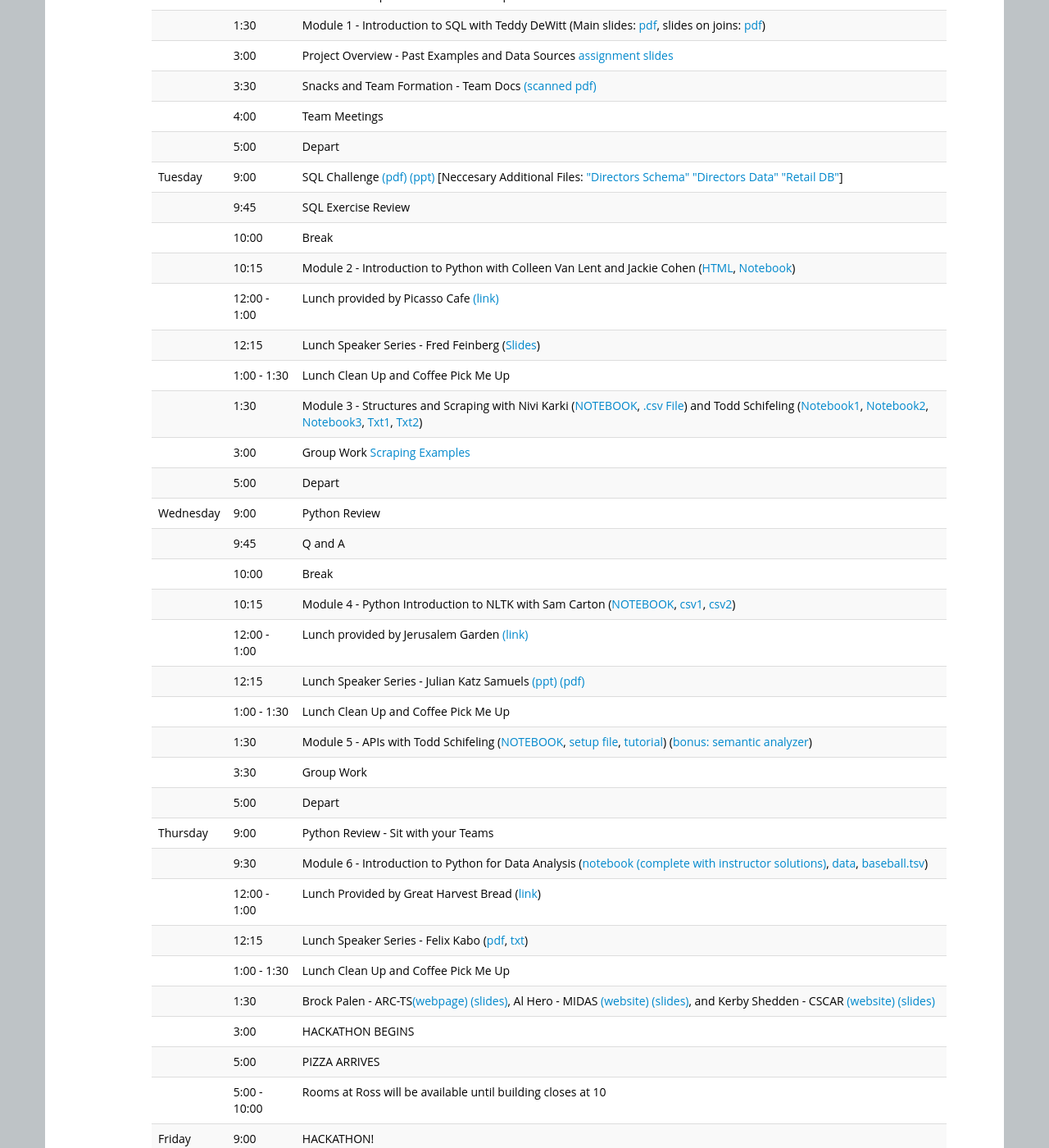
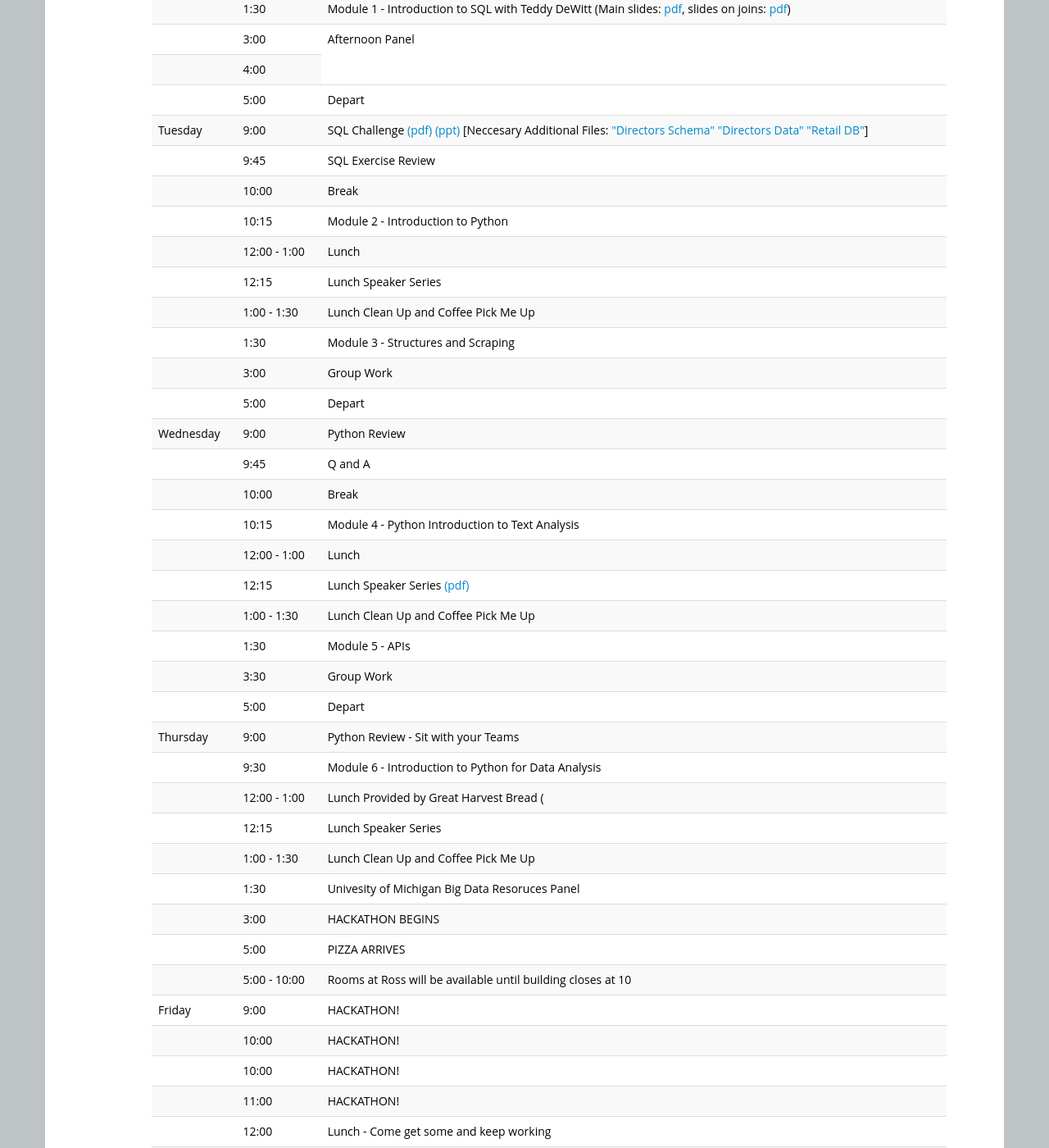
Before and after one commit to ICOSBigDataCamp/2018-summer-camp, a Jekyll site: the page built from index.html, in a window 1280 px wide and 1400 px high, scrolled down 1172 px. Shown: the whole window at 82% size. Built offline with Jekyll 4.4.1, drawn with Linux system fonts in a browser that asks for light colours; some of the changed text lies outside the part shown.

Commit message:
Update index.html

```diff
--- a/index.html
+++ b/index.html
@@ -10,9 +10,9 @@ startdate: 2018-05-14
 enddate: 2017-05-18
 registration: restricted
 coordinators: [ "Teddy DeWitt" ]
-instructor: ["Sam Carton", "Jackie Cohen", "Jerry Davis","Teddy DeWitt","Ronnie Lee","Jeff Lockhart","Todd Schifeling","Colleen Van Lent"]
-helpers: ["Abigail Azari","Ronnie Lee","Jeff Lockhart","Teddy DeWitt"]
-speakers: ["Pete Aceves", "Cassandra Chambers","Fred Feinberg", "Felix Kabo", "Julian Katz-Samuels"]
+instructor: ["Abigail Azari","Teddy DeWitt","Ronnie Lee","Jeff Lockhart"]
+helpers: ["Abigail Azari","Teddy DeWitt","Ronnie Lee","Jeff Lockhart"]
+speakers: []
 contact: teddydew@umich.edu
 ---
 <!--
@@ -129,59 +129,45 @@ Organizing committee: Jerry Davis, H. V. Jagadish, Cliff Lampe, and Brian Noble
   <!--<tr> <td></td>        <td>10:00</td>   <td><span style="background-color: #FFFF00">Hero's Journey-  Speaker TBD</span></td> </tr>-->
   <tr> <td></td>        <td>10:30</td>   <td>Break</td> </tr>
   <tr> <td></td>        <td>10:45</td>   <td> Module 0 - Setup and Command Line Introduction with Jeff Lockhart (BASH Command Sheet  <a href='slides/BASH_Cheat_Sheet.pdf'>pdf</a>) </td> </tr>
-  <tr> <td></td>        <td>12:00 - 1:00</td>   <td>Lunch provided by Pizza House <a href="http://www.pizzahouse.com/" target="_blank">(link)</a></td> </tr>
-  <tr> <td></td>        <td>12:15</td>   <td>Lunch Speaker Series - Big Data PhD Student Panel with Pete Aceves, Cassandra Chambers, Teddy DeWitt, Jeff Lockhart, and Ronnie Lee <a href="slides/Big Data Camp Panel_final.pdf" target="_blank">(slides)</a></td> </tr>
+  <tr> <td></td>        <td>12:00 - 1:00</td>   <td>Lunch</td> </tr>
+  <tr> <td></td>        <td>12:15</td>   <td>Lunch Speaker Series</td> </tr>
   <tr> <td></td>        <td>1:00 - 1:30</td>    <td>Lunch Clean Up and Coffee Pick Me Up</td> </tr>
 
   <!--<tr> <td></td>        <td>1:30</td>    <td>Group formation & How to learn in groups: l.essons from design teams, Brian Noble (<a href="slides/Monday-Noble.pptx">ppt</a>)</td> </tr> -->
   <tr> <td></td>        <td>1:30</td>   <td>Module 1 - Introduction to SQL with Teddy DeWitt
     (Main slides: <a href="slides/SQL Final_Student_2017.ppt" target="_blank">pdf</a>, slides on joins: <a href="slides/JOINS -  An Overview.pdf" target="_blank">pdf</a>)</td> </tr>
-  <tr> <td></td>       <td>3:00</td>    <td>Project Overview - Past Examples and Data Sources <a href="slides/icos_bigdata_assignment_2017.pdf" target="_blank">assignment slides</a></td> </tr>
-  <tr> <td></td>       <td>3:30</td>    <td>Snacks and Team Formation - Team Docs <a href="slides/Team Formation Documentation.pdf" target="_blank">(scanned pdf)</a></td> </tr>
-  <tr> <td></td>       <td>4:00</td>    <td>Team Meetings</td> </tr>
+  <tr> <td></td>       <td>3:00</td>    <td>Afternoon Panel</td> </tr>
+  <tr> <td></td>       <td>4:00</td>    td>Project Overview and Team Formation- Past Examples and Data Sources <a href="slides/icos_bigdata_assignment_2017.pdf" target="_blank">assignment slides</a></td> </tr>
   <tr> <td></td>       <td>5:00</td>    <td>Depart</td> </tr>
   <tr> <td>Tuesday</td><td>9:00</td>    <td>SQL Challenge <a href="slides/SQL Challenge.pdf" target="_blank">(pdf)</a> <a href="slides/SQL Challenge.ppt" target="_blank">(ppt)</a>
                                                [Neccesary Additional Files: <a href="slides/director_db_schema.txt" target="_blank">"Directors Schema"</a> <a href="slides/direct99_sqlite.csv" target="_blank">"Directors Data"</a> <a href ="slides/AT_Retail_DB.db" target="_blank">"Retail DB"</a>] </td> </tr>
   <tr> <td></td>       <td>9:45</td>    <td>SQL Exercise Review</td> </tr>
   <tr> <td></td>       <td>10:00</td>   <td>Break</td> </tr>
-  <tr> <td></td>       <td>10:15</td>   <td>Module 2 - Introduction to Python with Colleen Van Lent and Jackie Cohen
-     (<a href="slides/ICOS+Python+lecture2017.html" target="_blank">HTML</a>,
-    <a href="slides/ICOS+Python+lecture2017.ipynb" target="_blank">Notebook</a>) </td> </tr>
-  <tr> <td></td>       <td>12:00 - 1:00 </td>   <td>Lunch provided by Picasso Cafe <a href="http://picassodeli.com/" target="_blank">(link)</a></td> </tr>
-  <tr> <td></td>       <td>12:15</td>   <td>Lunch Speaker Series - Fred Feinberg (<a href="slides/ICOS Lecture - Feinberg - Bayesian Magic for Complex Social Data, v2 - 2017-06-06.pdf" target="_blank">Slides</a>) </td> </tr>
+  <tr> <td></td>       <td>10:15</td>   <td>Module 2 - Introduction to Python </td> </tr>
+  <tr> <td></td>       <td>12:00 - 1:00 </td>   <td>Lunch</td> </tr>
+  <tr> <td></td>       <td>12:15</td>   <td>Lunch Speaker Series  </td> </tr>
   <tr> <td></td>       <td>1:00 - 1:30</td>    <td>Lunch Clean Up and Coffee Pick Me Up</td> </tr>
-  <tr> <td></td>       <td>1:30</td>   <td>Module 3 - Structures and Scraping with Nivi Karki (<a href="slides/ICOS_Structures+DOM+JSON.ipynb" target="_blank">NOTEBOOK</a>,
-    <a href="slides/character-deaths.csv" target="_blank">.csv File</a>) and Todd Schifeling (<a href="slides/get movie info.ipynb" target="_blank">Notebook1</a>,
-    <a href="slides/get actor info.ipynb" target="_blank">Notebook2</a>, <a href="slides/imdb spider.ipynb" target="_blank">Notebook3</a>, <a href="slides/moviesrc.txt" target="_blank">Txt1</a>, <a href="slides/actorsrc.txt" target="_blank">Txt2</a>)</td> </tr>
-  <tr> <td></td>       <td>3:00</td>   <td>Group Work <a href="slides/Scraping_examples.ipynb" target="_blank">Scraping Examples</a></td> </tr>
+  <tr> <td></td>       <td>1:30</td>   <td>Module 3 - Structures and Scraping </td> </tr>
+  <tr> <td></td>       <td>3:00</td>   <td>Group Work</td> </tr>
   <tr> <td></td>       <td>5:00</td>   <td>Depart</td> </tr>
 
   <tr> <td>Wednesday</td><td>9:00</td>    <td>Python Review</td> </tr>
   <tr> <td></td>       <td>9:45</td>    <td>Q and A</td> </tr>
   <tr> <td></td>       <td>10:00</td>   <td>Break</td> </tr>
-  <tr> <td></td>       <td>10:15</td>   <td>Module 4 - Python Introduction to NLTK with Sam Carton (<a href="slides/NLTK Presentation.ipynb" target="_blank">NOTEBOOK</a>,
-    <a href="slides/aww_politics_comments_late_2012_test.csv" target="_blank">csv1</a>, <a href="slides/aww_politics_comments_late_2012_train.csv" target="_blank">csv2</a>)</td></tr>
-
-  <tr> <td></td>       <td>12:00 - 1:00 </td>   <td>Lunch provided by Jerusalem Garden <a href="https://www.jerusalemgarden.net/" target="_blank">(link)</a></td> </tr>
-  <tr> <td></td>       <td>12:15</td>   <td>Lunch Speaker Series - Julian Katz Samuels <a href="slides/Julian_Presentation_Data_Camp.pptx" target="_blank"> (ppt)</a> <a href="slides/Julian_Presentation_Data_Camp.pdf" target="_blank">(pdf)</a></td> </tr>
+  <tr> <td></td>       <td>10:15</td>   <td>Module 4 - Python Introduction to Text Analysis</td></tr>
+  <tr> <td></td>       <td>12:00 - 1:00 </td>   <td>Lunch</td> </tr>
+  <tr> <td></td>       <td>12:15</td>   <td>Lunch Speaker Series <a href="slides/Julian_Presentation_Data_Camp.pdf" target="_blank">(pdf)</a></td> </tr>
   <tr> <td></td>       <td>1:00 - 1:30</td>    <td>Lunch Clean Up and Coffee Pick Me Up</td> </tr>
-  <tr> <td></td>       <td>1:30</td>   <td>Module 5 - APIs with Todd Schifeling (<a href="slides/Twitter API.ipynb" target="_blank">NOTEBOOK</a>,
-    <a href="slides/oauthDance.py" target="_blank">setup file</a>,
-    <a href="slides/api-lecture.txt" target="_blank">tutorial</a>) (<a href="slides/semantic analyzer.zip" target="_blank">bonus: semantic analyzer</a>)</td> </tr>
-       <!-- (<a href="slides/twitter-lib-install.html" target="_blank">Install</a>,
-    <a href="apis/examples.zip" target="_blank">Code</a>,
-    <a href="apis/api-lecture.txt" target="_blank">Lecture</a>)</td> </tr> -->
+  <tr> <td></td>       <td>1:30</td>   <td>Module 5 - APIs </td> </tr>
   <tr> <td></td>       <td>3:30</td>   <td>Group Work</td> </tr>
   <tr> <td></td>       <td>5:00</td>   <td>Depart</td> </tr>
 
   <tr> <td>Thursday</td><td>9:00</td>    <td>Python Review - Sit with your Teams</td> </tr>
-  <tr> <td></td>       <td>9:30</td>    <td>Module 6 - Introduction to Python for Data Analysis (<a href="pandas/ICOS Big Data Camp Data Analysis (For presentation).ipynb" target="_blank">notebook (complete with instructor solutions)</a>, <a href="pandas/MLB.zip" target="_blank">data</a>, <a href="slides/baseball.tsv" target="_blank">baseball.tsv</a>)</td> </tr>
-  <tr> <td></td>       <td>12:00 - 1:00 </td>   <td>Lunch Provided by Great Harvest Bread (<a href="http://annarbormi.greatharvestbread.com/" target="_blank">link</a>)</td> </tr>
-  <tr> <td></td>       <td>12:15</td>   <td>Lunch Speaker Series - Felix Kabo (<a href="slides/Kabo SQL Vignettes 06082017.pdf" target="_blank">pdf</a>, <a href="slides/Kabo Locations Data 06072017.txt" target="_blank">txt</a>)</td> </tr>
+  <tr> <td></td>       <td>9:30</td>    <td>Module 6 - Introduction to Python for Data Analysis </td> </tr>
+  <tr> <td></td>       <td>12:00 - 1:00 </td>   <td>Lunch Provided by Great Harvest Bread (</td> </tr>
+  <tr> <td></td>       <td>12:15</td>   <td>Lunch Speaker Series </td> </tr>
   <tr> <td></td>       <td>1:00 - 1:30</td>    <td>Lunch Clean Up and Coffee Pick Me Up</td> </tr>
-  <tr> <td></td>       <td>1:30</td>   <td>Brock Palen - ARC-TS<a href="http://arc-ts.umich.edu/staff-member/brock-palen/" target="_blank">(webpage)</a> <a href="slides/2017 ICOS Data Services.pdf" target="_blank">(slides)</a>,
-      Al Hero - MIDAS <a href="http://web.eecs.umich.edu/~hero/" target="_blank">(website)</a> <a href="slides/hero_ICOS17-presentation.pdf" target="_blank">(slides)</a>,
-      and Kerby Shedden -  CSCAR <a href="http://cscar.research.umich.edu/staff-member/kerby-shedden/" target="_blank">(website)</a> <a href="slides/CSCAR overview for ICOS.pdf" target="_blank">(slides)</a> </td> </tr>
+  <tr> <td></td>       <td>1:30</td>   <td> Univesity of Michigan Big Data Resoruces Panel </td> </tr>
   <tr> <td></td>       <td>3:00</td>   <td>HACKATHON BEGINS</td> </tr>
   <tr> <td></td>       <td>5:00</td>   <td>PIZZA ARRIVES</td> </tr>
   <tr> <td></td>       <td>5:00 - 10:00</td>   <td>Rooms at Ross will be available until building closes at 10</td> </tr>
@@ -190,7 +176,7 @@ Organizing committee: Jerry Davis, H. V. Jagadish, Cliff Lampe, and Brian Noble
   <tr> <td></td>       <td>10:00</td>   <td>HACKATHON!</td> </tr>
   <tr> <td></td>       <td>10:00</td>   <td>HACKATHON!</td> </tr>
   <tr> <td></td>       <td>11:00</td>   <td>HACKATHON!</td> </tr>
-  <tr> <td></td>       <td>12:00</td>   <td>Lunch provided by Afternoon Delight <a href="http://www.afternoondelightcafe.com/" target="_blank">(link)</a> -  Come get some and keep working</td> </tr>
+  <tr> <td></td>       <td>12:00</td>   <td>Lunch - Come get some and keep working</td> </tr>
   <tr> <td></td>       <td>1:00</td>   <td>HACKATHON!</td> </tr>
   <tr> <td></td>       <td>3:00</td>   <td>Presentations Begin</td> </tr>
   <tr> <td></td>       <td>5:00</td>   <td>Feedback</td> </tr>
```
